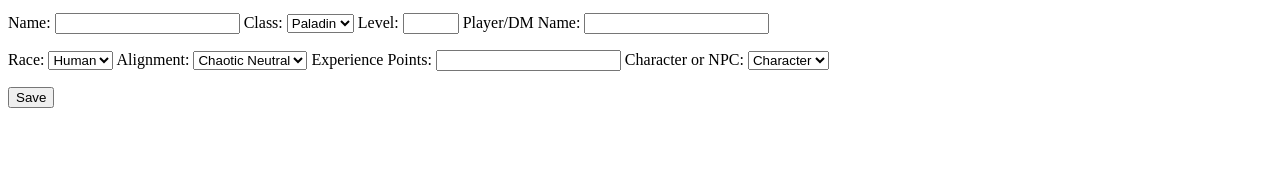
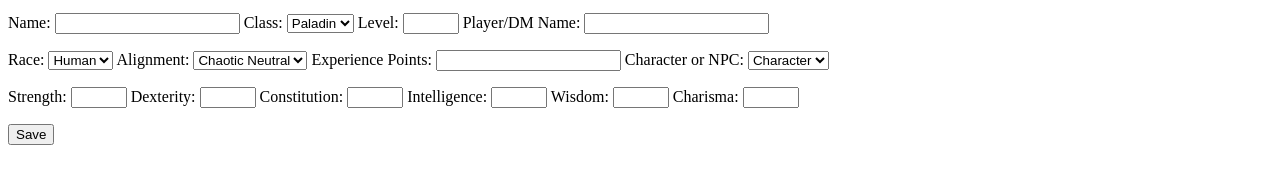
Before and after one commit to thigashihara097/Roll2000, a website: page views/character.html in a window 1280 px wide. Shown: the part 131-314 px from the top of the page. Drawn offline with Linux system fonts and the light colour scheme.

Commit message:
Added html elements for stats

```diff
--- a/views/character.html
+++ b/views/character.html
@@ -49,7 +49,37 @@
             <option value="NPC">NPC</option>
             </select>
 </p>
-<p></p>
+<p>
+    <label for="str">Strength:</label>
+    <input type="number" name="generic" id="str" min="3" max="18">
+    <label for="dex">Dexterity:</label>
+    <input type="number" name="generic" id="dex" min="3" max="18">
+    <label for="con">Constitution:</label>
+    <input type="number" name="generic" id="con" min="3" max="18">
+    <label for="int">Intelligence:</label>
+    <input type="number" name="generic" id="int" min="3" max="18">
+    <label for="wis">Wisdom:</label>
+    <input type="number" name="generic" id="wis" min="3" max="18">
+    <label for="cha">Charisma:</label>
+    <input type="number" name="generic" id="cha" min="3" max="18">
+</p>
+<p>
+
+</p>
+<p>
+
+</p>
+<p>
+
+</p><p>
+
+</p>
+<p>
+
+</p>
+<p>
+
+</p>
 <button id="submit">Save</button>
 </body>
 </html>
```
